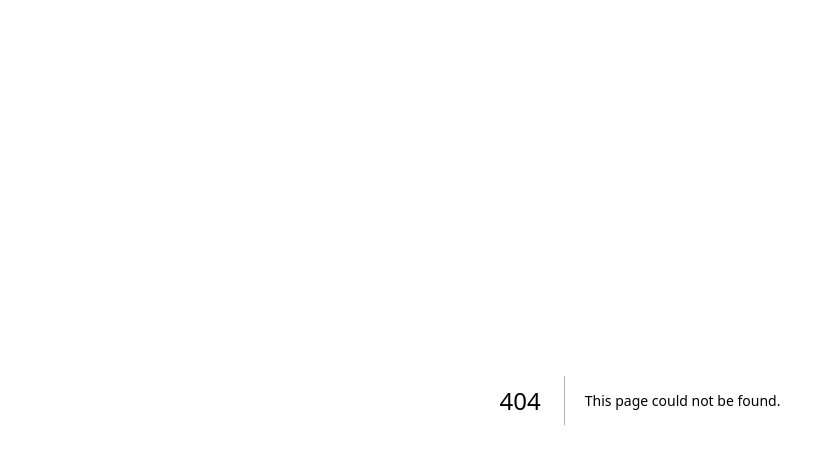
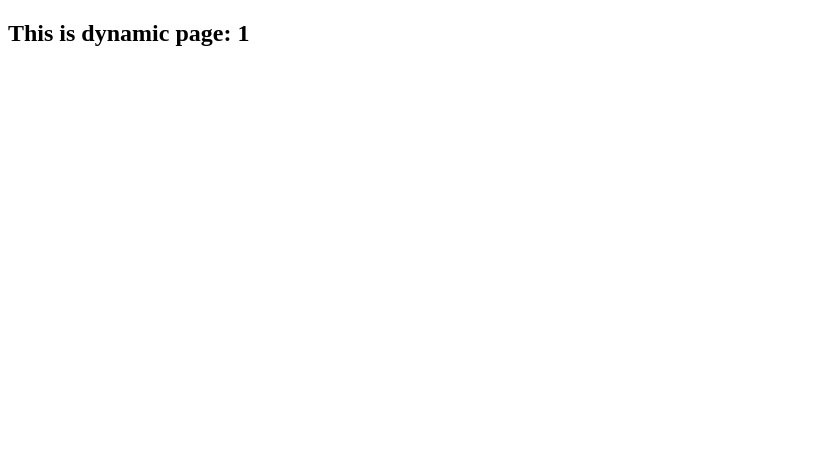
Before and after one commit to saadi001/exploring-nextjs, a Next.js app: page /products/1 in a window 1280 px wide. Before the commit this address had no page. Shown: the top 464 px of the page, without its empty margins (0-835 px from the left). Built offline with nearby package versions, Linux system fonts and the light colour scheme.

Commit message:
dynamic route explored

```diff
--- /dev/null
+++ b/src/pages/products/[productId].js
@@ -0,0 +1,13 @@
+/* eslint-disable react-hooks/rules-of-hooks */
+import { useRouter } from 'next/router';
+
+const dynamicProduct = () => {
+    const router = useRouter();
+    return (
+        <div>
+            <h2>This is dynamic page: {router.query.productId}</h2>
+        </div>
+    );
+};
+
+export default dynamicProduct;
```
Also changed, not shown: src/pages/products/index.js (added, +11 -0 lines).
